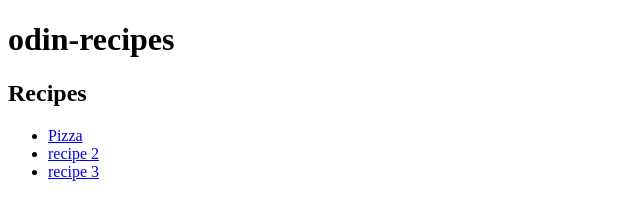
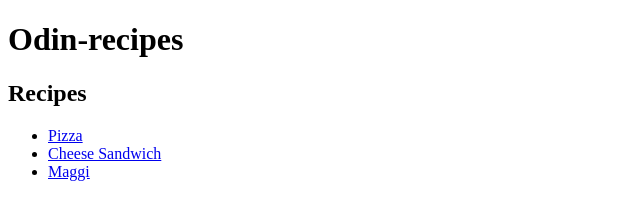
Before and after one commit to TheOfficialAJ/odin-recipes, a plain HTML site: page index.html in a window 1280 px wide. Shown: the whole page, without its empty margins (0-640 px from the left). Drawn offline with Linux system fonts and the light colour scheme.

Commit message:
Minor fixes

```diff
--- a/index.html
+++ b/index.html
@@ -5,12 +5,12 @@
         <title>odin-recipes</title>
     </head>
     <body>
-        <h1>odin-recipes</h1>
+        <h1>Odin-recipes</h1>
         <h2>Recipes</h2>
         <ul>
             <li><a href=".\recipes\pizza.html">Pizza</a></li>
-            <li><a href=".\recipes\recipe2.html">recipe 2</a></li>
-            <li><a href=".\recipes\recipe3.html">recipe 3</a></li>
+            <li><a href=".\recipes\cheese-sandwich.html">Cheese Sandwich</a></li>
+            <li><a href=".\recipes\maggi.html">Maggi</a></li>
         </ul>
     </body>
 </html>
```
Also changed, not shown: recipes/maggi.html (+2 -2 lines).
